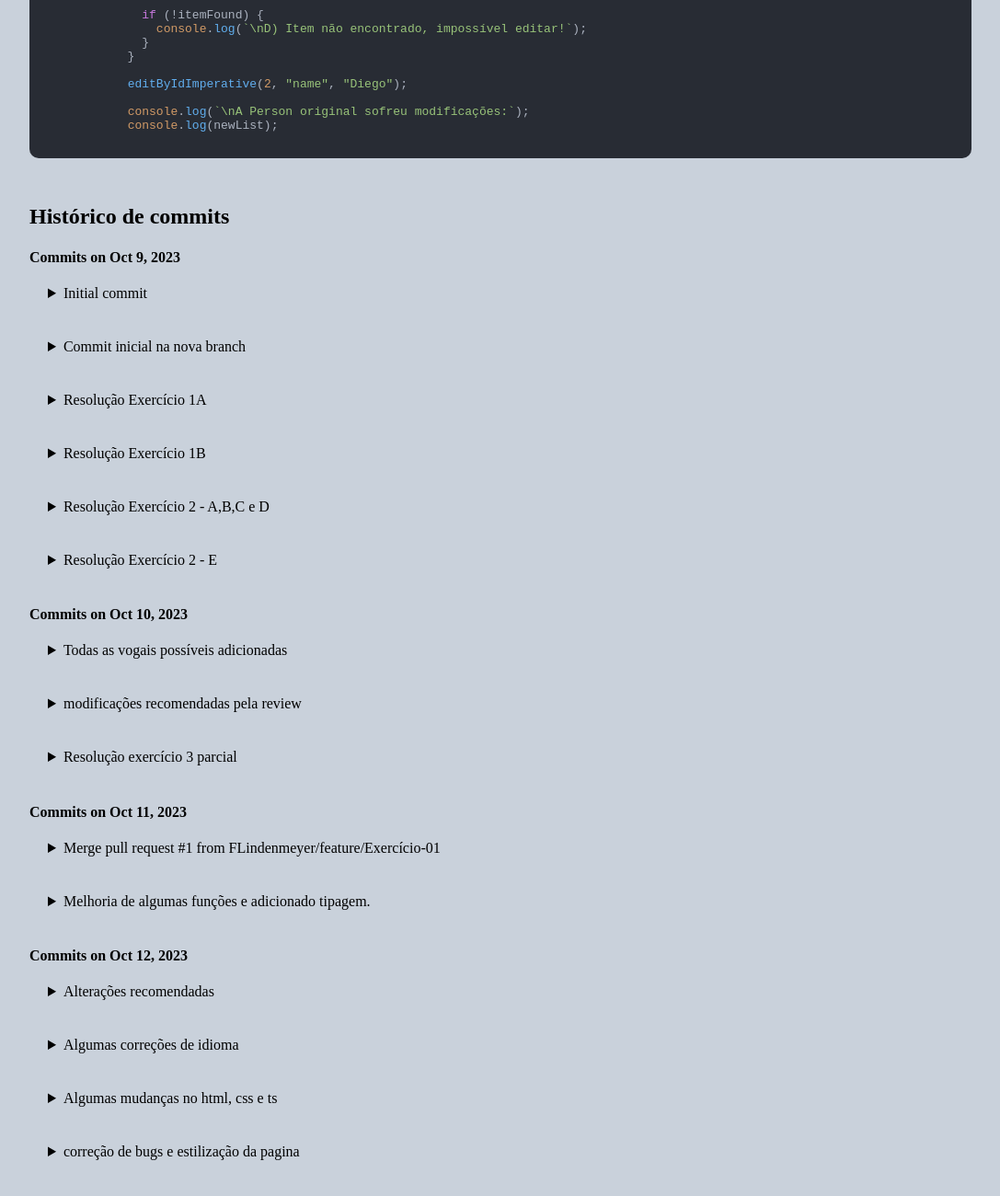
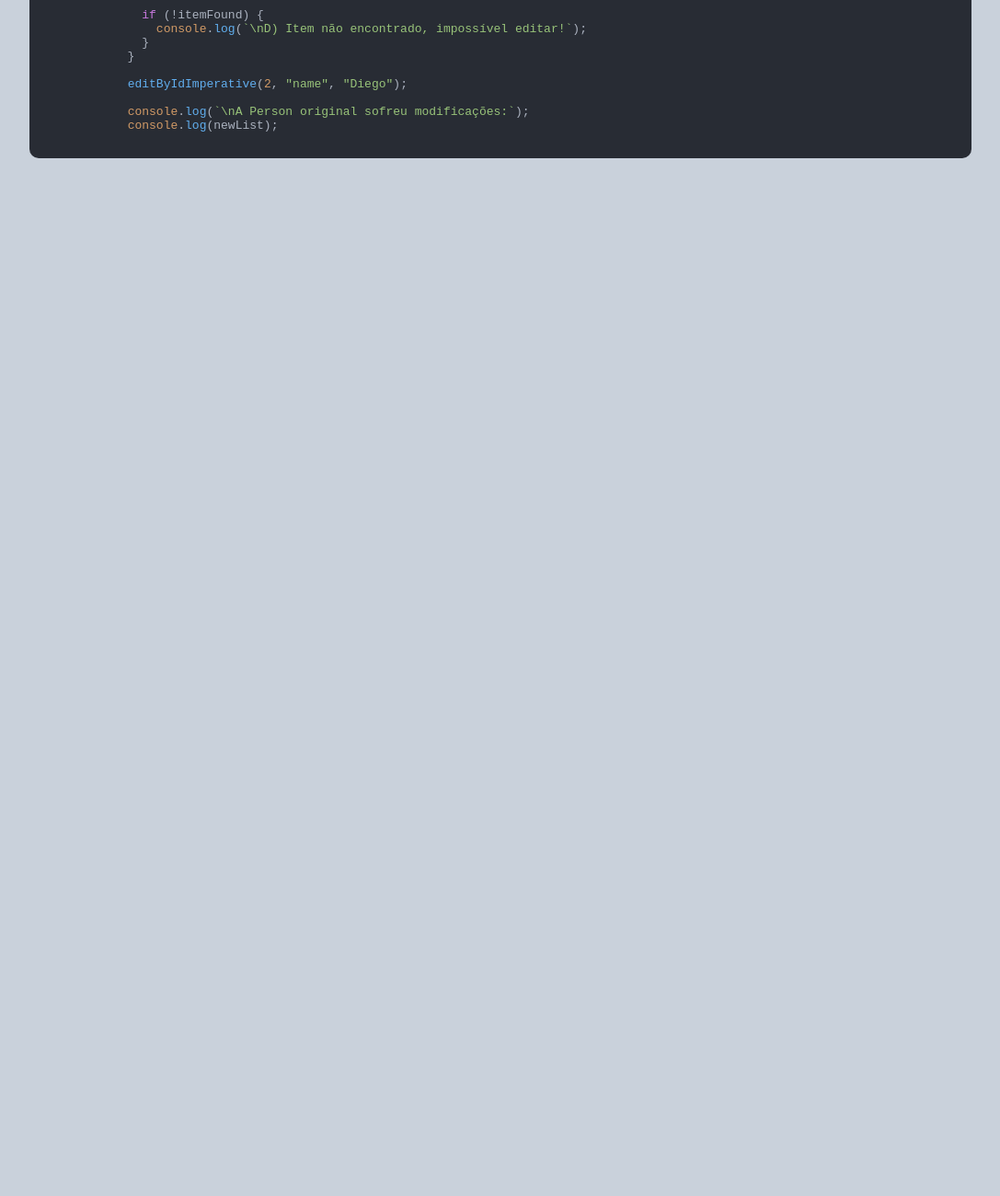
Before and after one commit to FLindenmeyer/Orion-Bootcamp, a website: page Exercícios/3 - Exercício/index.html in a window 1280 px wide. Shown: the part 3981-5281 px from the top of the page at 92% size, without its empty margins (96-1183 px from the left). After the commit the page ends 4215 px from the top, so only its background shows below. Drawn offline with nearby package versions, Linux system fonts and the light colour scheme.

Commit message:
Remoção ta section de commits no html

```diff
--- a/Exercícios/3 - Exercício/index.html
+++ b/Exercícios/3 - Exercício/index.html
@@ -286,86 +286,6 @@ function removeItemById(id: number): Person[] | undefined {
         </pre>
       </div>
       </section>
-      <section id="commits">
-        <h1>Histórico de commits</h1>
-        <div>
-          <h4>Commits on Oct 9, 2023</h4>
-          <details>
-            <summary>Initial commit</summary>
-            <p>
-              Em resumo, o commit inicial em um novo repositório Git é uma prática recomendada que fornece
-              contexto, rastreamento histórico e facilita a colaboração e o gerenciamento de versões.
-              Mesmo que o projeto comece com arquivos vazios, esse commit estabelece uma base para o
-              desenvolvimento futuro.
-            </p>
-          </details>
-          <details>
-            <summary>Commit inicial na nova branch</summary>
-            <p>Nova branch criada e fiz o commit com o mesmo raciocínio do "Initial commit".</p>          </details>
-          <details>
-            <summary>Resolução Exercício 1A</summary>
-            <p>Arquivos com a resolução do exercício 1A enviados para a nova branch.</p>
-          </details>
-          <details>
-            <summary>Resolução Exercício 1B</summary>
-            <p>Arquivos com a resolução do exercício 1B enviados para a nova branch.</p>
-          </details>
-          <details>
-            <summary>Resolução Exercício 2 - A,B,C e D</summary>
-            <p>Commit inicial com a resolução parcial do exercício 2</p>
-          </details>
-          <details>
-            <summary>Resolução Exercício 2 - E</summary>
-            <p>Segundo commit com a resolução final do exercício 2</p>
-          </details>
-          <h4>Commits on Oct 10, 2023</h4>
-          <details>
-            <summary>Todas as vogais possíveis adicionadas</summary>
-            <p>
-              Percebi que o código que fiz nao estava englobando todas as vogais
-              possíveis e fiz uma pequena correção.
-            </p>
-          </details>
-          <details>
-            <summary>modificações recomendadas pela review</summary>
-            <p>Revisões importantes e interessantes(Expressões Regulares, deixou o código mais limpo). </p>
-          </details>
-          <details>
-            <summary>Resolução exercício 3 parcial</summary>
-            <p>Enquanto não tinha reviews fui adiantando o exercício 3 com as resoluções que possuía.</p>
-          </details>
-          <h4>Commits on Oct 11, 2023</h4>
-
-          <details>
-            <summary>Merge pull request #1 from FLindenmeyer/feature/Exercício-01</summary>
-            <p> Exercício 01 aprovado e merged na branch develop</p>
-          </details>
-          <details>
-            <summary>Melhoria de algumas funções e adicionado tipagem.</summary>
-            <p>
-              Percebi que havia esquecido de colocar o tipo em algumas partes do código e consegui
-              refazer algumas funções com código um pouco melhor
-            </p>
-          </details>
-          <h4>Commits on Oct 12, 2023</h4>
-          <details>
-            <summary>Alterações recomendadas</summary>
-          <p>Fiz as correções recomendadas pela review e pedi a revisão novamente.</p>
-          </details>
-          <details>
-            <summary>Algumas correções de idioma</summary>
-            <p>Notei que algumas coisas haviam passado disparecido e fiz uma rápida correção antes da nova review</p>
-          </details>
-          <details>
-            <summary>Algumas mudanças no html, css e ts</summary>
-            <p>Algumas mudanças nos arquivos do exercício 3</p>
-          </details>
-          <details>
-            <summary>correção de bugs e estilização da pagina</summary>
-            <p>Realizei algumas pequenas mudanças</p>
-          </details>
-        </div>
-      </section>
     </main>
     <script src="https://cdnjs.cloudflare.com/ajax/libs/highlight.js/11.4.0/highlight.min.js"></script>
     <script>
```
